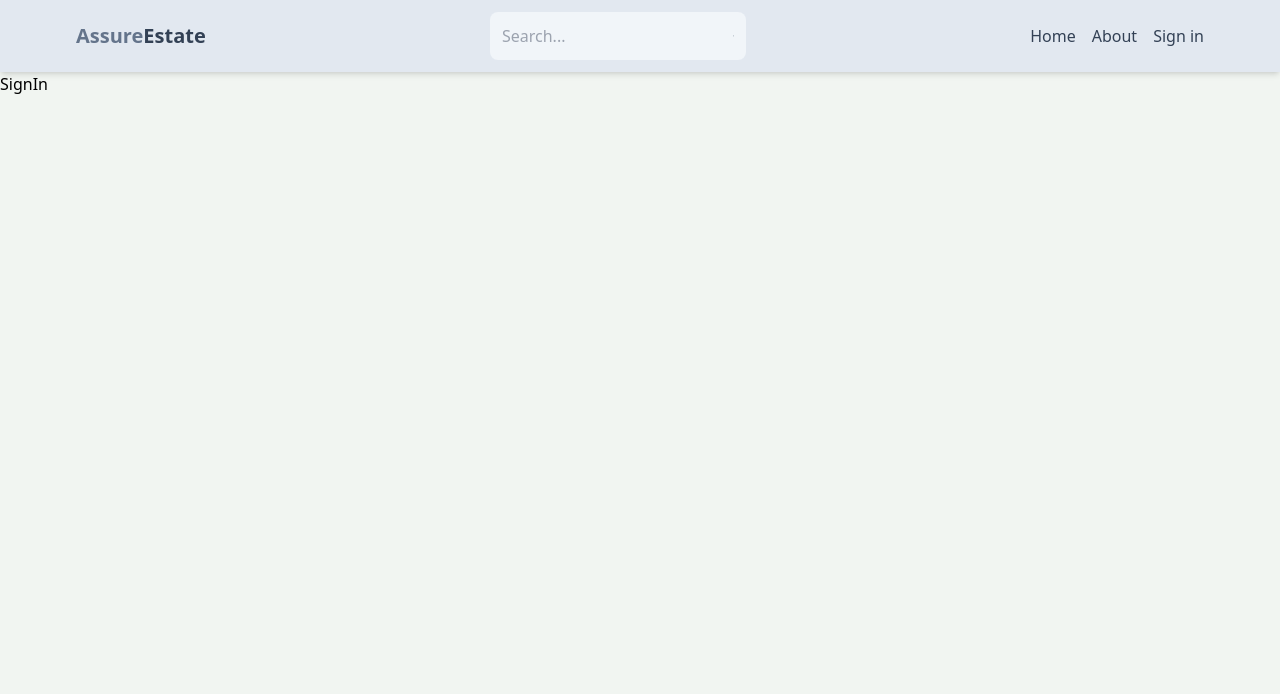
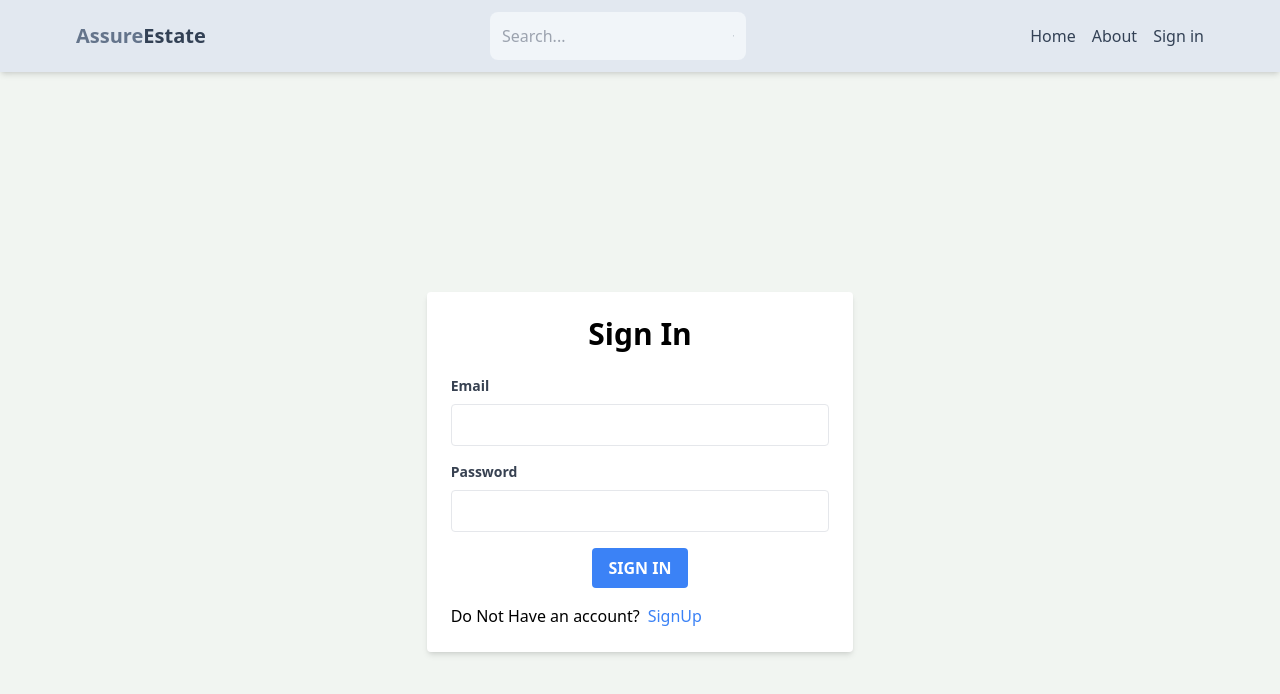
Before and after one commit to mj-kiran/mern-real-estate, a React (Vite) app in the folder client/: page /sign-in in a window 1280 px wide. Shown: the top 694 px of the page. Built offline with nearby package versions, Linux system fonts and the light colour scheme.

Commit message:
completed signin page

```diff
--- a/client/src/Pages/SignIn.jsx
+++ b/client/src/Pages/SignIn.jsx
@@ -1,7 +1,107 @@
-import React from 'react'
+import React, { useState } from "react";
+import { Link, useNavigate } from "react-router-dom";
+export default function SignIn() {
+  const [formData, setFormData] = useState({
+    email: "",
+    password: "",
+  });
+  const [error, setError] = useState(null);
+  const [loading, setLoading] = useState(false);
+  const navigate = useNavigate();
+  const handleChange = (e) => {
+    const { name, value } = e.target;
+    setFormData({
+      ...formData,
+      [name]: value,
+    });
+  };
 
-export default function SignIn() {
+  const handleSubmit = async (e) => {
+    e.preventDefault();
+    try {
+      setLoading(true);
+      const res = await fetch("/api/auth/sign-in", {
+        method: "POST",
+        headers: {
+          "Content-Type": "application/json",
+        },
+        body: JSON.stringify(formData),
+      });
+      const data = await res.json();
+      if (data.success === false) {
+        setError(data.message);
+        setLoading(false);
+        return;
+      }
+      setLoading(false);
+      setError(null);
+      setTimeout(() => {
+        navigate("/");
+      }, 2000);
+    } catch (error) {
+      setLoading(false);
+      setError(error.message);
+    }
+  };
   return (
-    <div>SignIn</div>
-  )
+    <div className="flex justify-center items-center h-screen">
+      {/* <h1 className="text-3xl text-center font-semibold my-7">SignUp</h1> */}
+
+      <form
+        className="bg-white p-6 rounded shadow-md w-1/3"
+        onSubmit={handleSubmit}
+      >
+        <h1 className="text-3xl text-center font-bold mb-4">Sign In</h1>
+
+        <div className="mb-4 mt-6">
+          <label
+            htmlFor="email"
+            className="block text-gray-700 text-sm font-bold mb-2"
+          >
+            Email
+          </label>
+          <input
+            type="email"
+            id="email"
+            name="email"
+            value={formData.email}
+            onChange={handleChange}
+            className="w-full p-2 border rounded"
+          />
+        </div>
+        <div className="mb-4">
+          <label
+            htmlFor="password"
+            className="block text-gray-700 text-sm font-bold mb-2"
+          >
+            Password
+          </label>
+          <input
+            type="password"
+            id="password"
+            name="password"
+            value={formData.password}
+            onChange={handleChange}
+            className="w-full p-2 border rounded"
+          />
+        </div>
+        <div className="text-center">
+          <button
+            disabled={loading}
+            type="submit"
+            className="bg-blue-500 text-white font-bold py-2 px-4 rounded uppercase hover:opacity-90"
+          >
+            {loading ? "Loading..." : "Sign In"}
+          </button>
+        </div>
+        <div className="flex gap-2 mt-4">
+          <p className="">Do Not Have an account?</p>
+          <Link to={"/sign-up"}>
+            <span className="text-blue-500">SignUp</span>
+          </Link>
+        </div>
+        {error && <p className="text-red-500">{error}</p>}
+      </form>
+    </div>
+  );
 }
--- a/client/src/Pages/SignUp.jsx
+++ b/client/src/Pages/SignUp.jsx
@@ -39,7 +39,7 @@ const navigate=useNavigate()
       setError(null)
       setTimeout(() => {
         navigate("/sign-in");
-      },3000)
+      },2000)
 
 
     } catch (error) {
```
